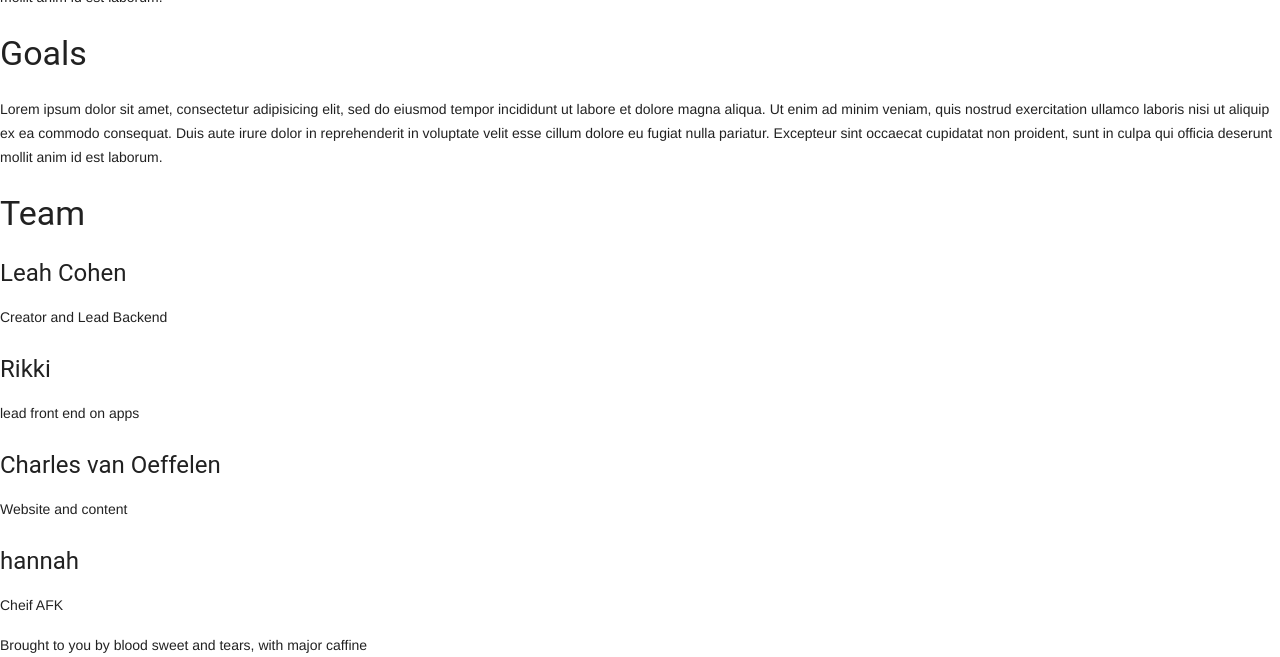
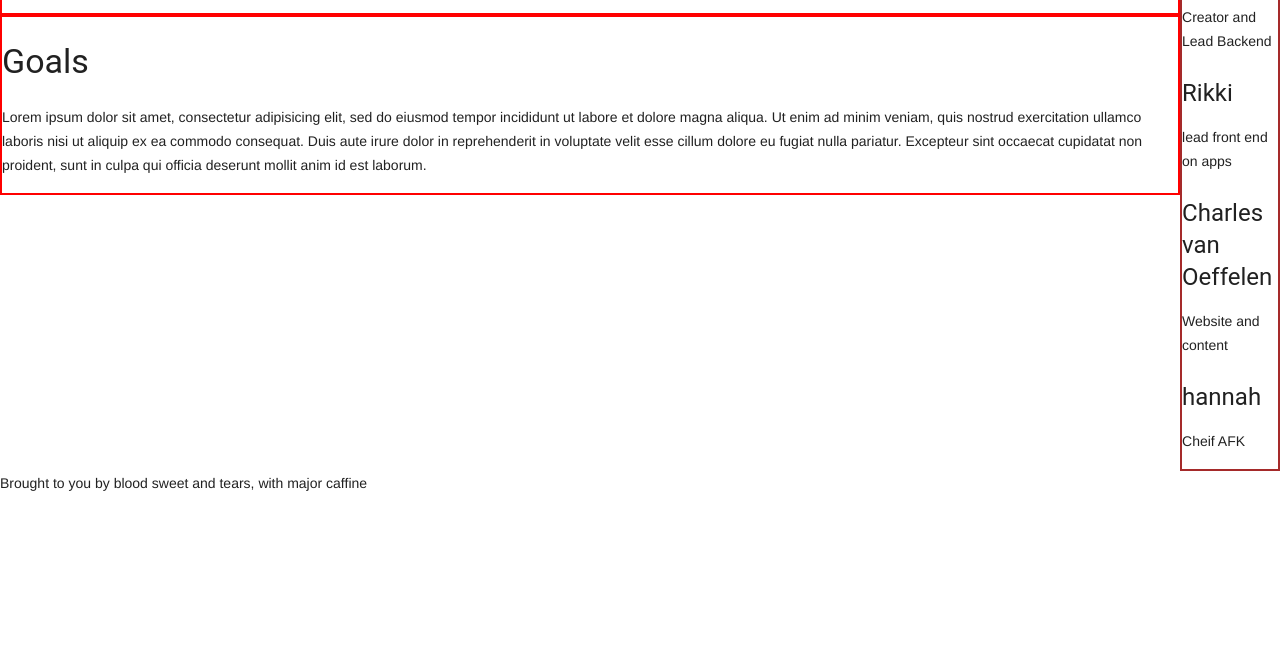
Before and after one commit to Chezzman/june, a website: page disconnect/index.html in a window 1280 px wide. Shown: the part 719-1376 px from the top of the page. After the commit the page ends 1214 px from the top, so only its background shows below. Drawn offline with nearby package versions, Linux system fonts and the light colour scheme.

```diff
--- a/disconnect/index.html
+++ b/disconnect/index.html
@@ -3,25 +3,25 @@
   <head>
     <meta charset="utf-8">
     <title> DisConnect Home Page</title>
-    <link rel="icon" type="image/png" href="/public/images/Disconnect LOGO.png"/>
+    <link rel="icon" type="image/png" href="public/images/disconnect_logo.png"/>
     <!-- scripts -->
     <script src="node_modules/angular/angular.min.js" charset="utf-8"></script>
     <script src="node_modules/material-design-lite/material.min.js" charset="utf-8"></script>
     <script src="public/js/app.js" charset="utf-8"></script>
     <!-- style sheets -->
     <link rel="stylesheet" href="node_modules/material-design-lite/material.min.css">
-    <link rel="stylesheet" href="/public/css/main.css">
+    <link rel="stylesheet" href="public/css/main.css">
 
 
   </head>
   <body>
     <!--disconnects own banner for top of page -->
-    <header>
+    <header class="home_banner">
       <img src="public/images/disconnect_title.jpg" alt="disconnect title image">
     </header>
 
     <!-- on page navigation and apps portal-->
-    <nav>
+    <nav class="nav_bar">
       <ul>
         <li>Home</li>
         <li>Apps</li>
@@ -29,28 +29,31 @@
       </ul>
     </nav>
 
-    <section>
-      <article class="">
+    <section class="main_info">
+      <div class="articles">
+        <article class="app_info">
           <h3>App Revolution</h3>
           <p>Lorem ipsum dolor sit amet, consectetur adipisicing elit, sed do eiusmod tempor incididunt ut labore et dolore magna aliqua. Ut enim ad minim veniam, quis nostrud exercitation ullamco laboris nisi ut aliquip ex ea commodo consequat. Duis aute irure dolor in reprehenderit in voluptate velit esse cillum dolore eu fugiat nulla pariatur. Excepteur sint occaecat cupidatat non proident, sunt in culpa qui officia deserunt mollit anim id est laborum.</p>
         </article>
 
-      <article class="">
+        <article class="goals_info">
           <h3>Goals</h3>
           <p>Lorem ipsum dolor sit amet, consectetur adipisicing elit, sed do eiusmod tempor incididunt ut labore et dolore magna aliqua. Ut enim ad minim veniam, quis nostrud exercitation ullamco laboris nisi ut aliquip ex ea commodo consequat. Duis aute irure dolor in reprehenderit in voluptate velit esse cillum dolore eu fugiat nulla pariatur. Excepteur sint occaecat cupidatat non proident, sunt in culpa qui officia deserunt mollit anim id est laborum.</p>
         </article>
+      </div>
 
-      <aside class="">
+
+      <aside class="teams_info">
         <h3>Team</h3>
-        <div class="">
+        <div class="leah">
           <h4>Leah Cohen</h4>
           <p>Creator and Lead Backend</p>
         </div>
-        <div class="">
+        <div class="rikki">
           <h4>Rikki</h4>
           <p>lead front end on apps</p>
         </div>
-        <div class="">
+        <div class="charles">
           <h4>Charles van Oeffelen</h4>
           <p>Website and content</p>
         </div>
--- a/disconnect/public/css/main.css
+++ b/disconnect/public/css/main.css
@@ -0,0 +1,36 @@
+*{
+	margin: 0px;
+	padding: 0px;
+
+}
+
+h1{
+	font: bold 20px Helvetica;
+  color: purple;
+
+}
+
+h2{
+	font: bold 12px Helvetica;
+}
+header, section, footer, aside, nav, article, hgroup{
+	display: block;
+}
+body{
+  width: 100%;
+  height:auto;
+}
+
+section{
+  display:flex;
+  flex-direction: row;
+}
+.articles{
+  flex-direction: column;
+}
+article{
+  border: 2px solid red;
+}
+aside{
+  border: 2px solid brown;
+}
```
Also changed, not shown: disconnect/server.js (+32 -0 lines). Lines whose indentation alone changed are shown as unchanged.
